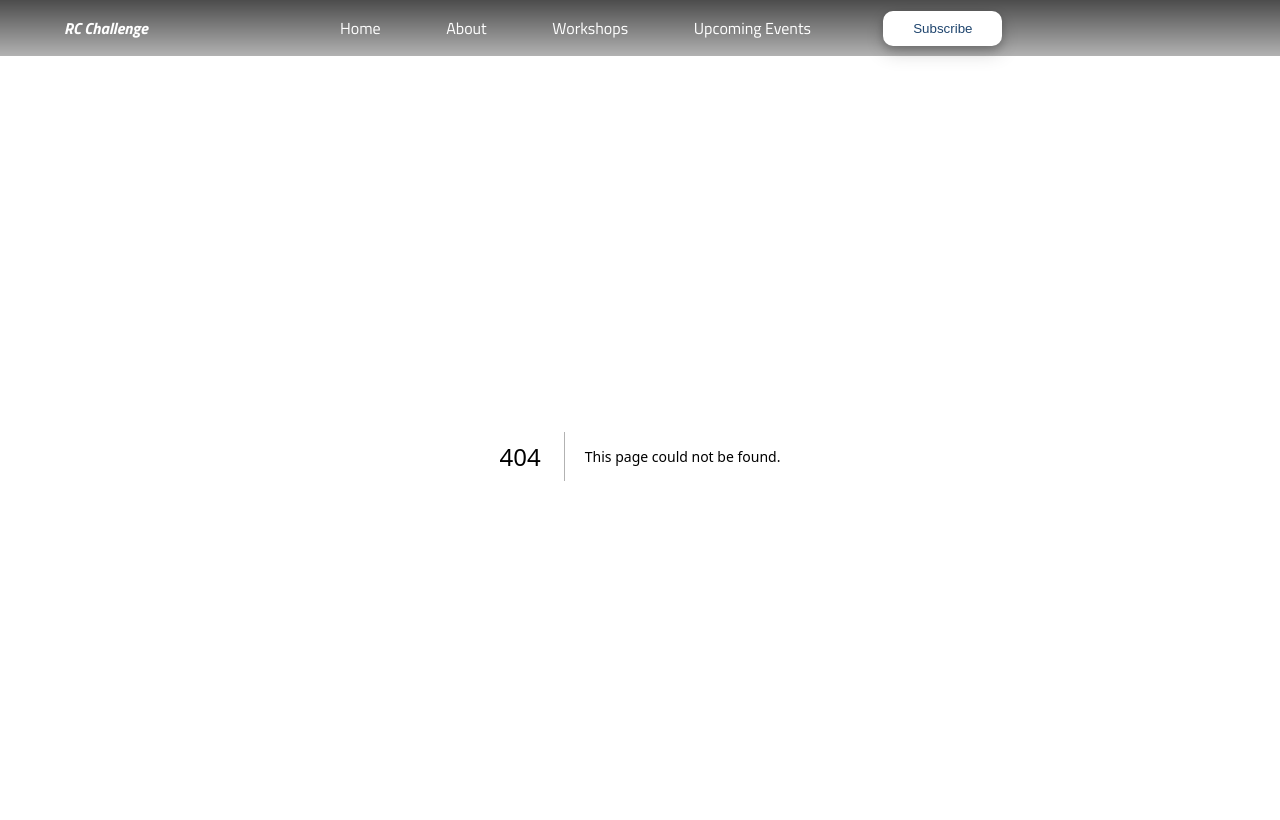
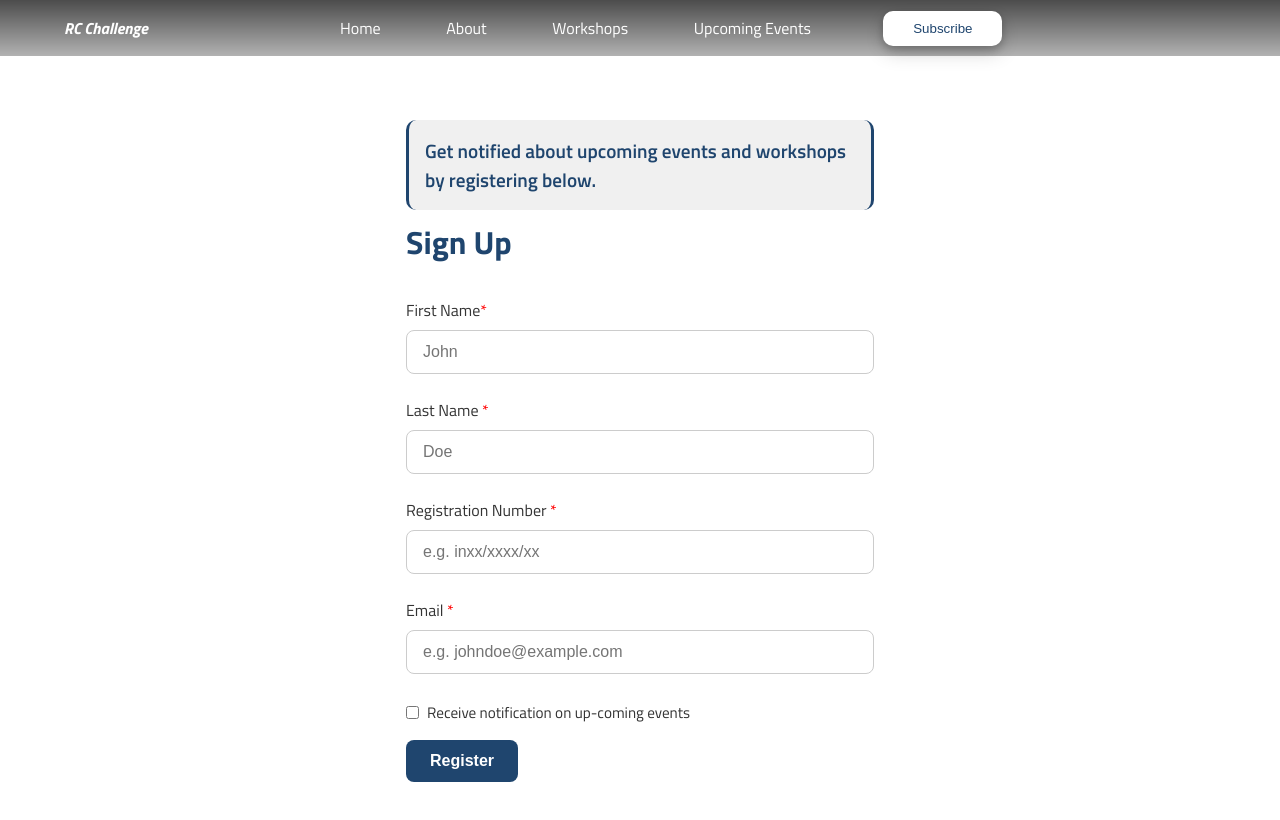
Before and after one commit to efpha/rc_web-app, a Next.js app: page /hero/register in a window 1280 px wide. Before the commit this address had no page. Shown: the top 820 px of the page. Built offline with nearby package versions, Linux system fonts and the light colour scheme.

Commit message:
register page

```diff
--- /dev/null
+++ b/src/app/hero/register/page.css
@@ -0,0 +1,125 @@
+.signup-container {
+  max-width: 500px;
+  margin: 3rem auto;
+  padding: 1rem;
+}
+
+.signup-intro {
+  font-size: 1.2rem;
+  color: var(--pr);
+  margin-bottom: 0.5rem;
+  font-weight: 600;
+  padding: 1rem;
+    background-color: #f0f0f0;
+    border-radius: 10px;
+    color: var(--primary-color);
+    border-left: 3px solid var(--primary-color);
+    border-right: 3px solid var(--primary-color);
+}
+
+.signup-title {
+  font-size: 2rem;
+  font-weight: 700;
+  margin-bottom: 2rem;
+  color: var(--primary-color);
+}
+
+.signup-form .form-group {
+  display: flex;
+  flex-direction: column;
+  margin-bottom: 1.5rem;
+}
+
+.signup-form label {
+  font-weight: 500;
+  margin-bottom: 0.5rem;
+  color: #333;
+}
+
+.signup-form input[type="text"],
+.signup-form input[type="email"] {
+  padding: 0.75rem 1rem;
+  border: 1px solid #ccc;
+  border-radius: 8px;
+  font-size: 1rem;
+  transition: border 0.3s ease;
+}
+
+.signup-form input:focus {
+  border-color: #00695c;
+  outline: none;
+}
+
+/* Checkbox group */
+/* Checkbox group */
+.form-group.checkbox-group {
+  margin-bottom: 1rem;
+  display: inline;
+}
+
+.checkbox-group input[type="checkbox"] {
+  vertical-align: middle;
+  margin-right: 0.5rem;
+}
+
+.checkbox-label {
+  font-size: 0.95rem;
+  color: #333;
+  vertical-align: middle;
+}
+
+/* Register button */
+.register-button {
+  padding: 0.75rem 1.5rem;
+  background-color: var(--primary-color);
+  color: white;
+  border: none;
+  border-radius: 8px;
+  font-size: 1rem;
+  font-weight: 600;
+  cursor: pointer;
+  transition: background-color 0.3s ease;
+  margin-top: 1rem;
+    display: block;
+}
+.star{
+    color: red;
+}
+
+@media (max-width: 600px) {
+  .signup-container {
+    margin: 2rem 1rem;
+    padding: 1rem;
+  }
+
+  .signup-title {
+    font-size: 1.5rem;
+  }
+
+  .signup-intro {
+    font-size: 1rem;
+    font-weight: 600;
+    color: var(--primary-color);
+    background-color: #f3f3f3;
+    padding: 1rem;
+    border-radius: 10px;
+    border-left: 3px solid var(--primary-color);
+    border-right: 3px solid var(--primary-color);
+
+  }
+
+
+  /* Checkbox group */
+.checkbox-group {
+  display: flex;
+  align-items: center;
+  gap: 0.5rem;
+  flex-wrap: wrap;
+}
+
+.checkbox-label {
+  font-size: 0.95rem;
+  color: var(--primary-color);
+}
+
+}
--- /dev/null
+++ b/src/app/hero/register/page.tsx
@@ -0,0 +1,74 @@
+'use client';
+
+import React, { useState } from 'react';
+import '@/app/hero/register/page.css';
+import '@/app/globals.css';
+
+export default function register() {
+  const [notify, setNotify] = useState(false);
+    return (
+    <div className="signup-container">
+      <p className="signup-intro">
+        Get notified about upcoming events and workshops by registering below.
+      </p>
+      <h2 className="signup-title">Sign Up</h2>
+      <form className="signup-form">
+        <div className="form-group">
+          <label htmlFor="firstName">First Name<span className='star'>*</span></label>
+          <input
+            type="text"
+            id="firstName"
+            placeholder="John"
+            required
+          />
+        </div>
+
+        <div className="form-group">
+          <label htmlFor="lastName">Last Name <span className='star'>*</span></label>
+          <input
+            type="text"
+            id="lastName"
+            placeholder="Doe"
+            required
+          />
+        </div>
+
+        <div className="form-group">
+          <label htmlFor="email">Registration Number <span className='star'>*</span></label>
+          <input
+            type="text"
+            id="registrationNumber"
+            placeholder="e.g. inxx/xxxx/xx"
+            required
+          />
+        </div>
+
+        <div className="form-group">
+          <label htmlFor="email">Email <span className='star'>*</span></label>
+          <input
+            type="email"
+            id="email"
+            placeholder="e.g. johndoe@example.com"
+            required
+          />
+        </div>
+
+        <div className="form-group checkbox-group">
+          <input
+            type="checkbox"
+            id="notify"
+            checked={notify}
+            onChange={(e) => setNotify(e.target.checked)}
+          />
+          <label htmlFor="notify" className="checkbox-label">
+            Receive notification on up-coming events
+          </label>
+        </div>
+
+        <button type="submit" className="register-button">
+          Register
+        </button>
+      </form>
+    </div>
+  );
+}
```
